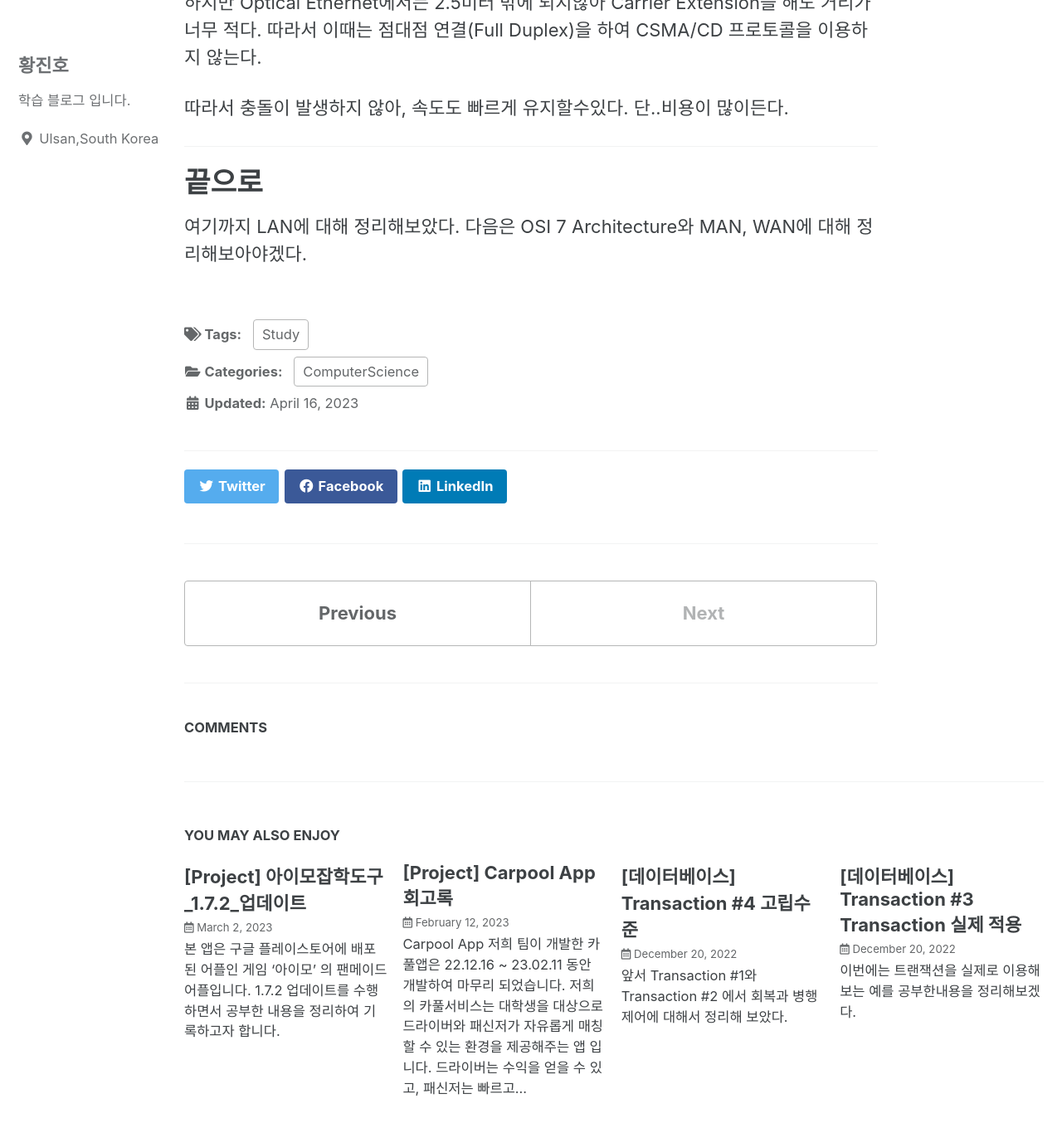
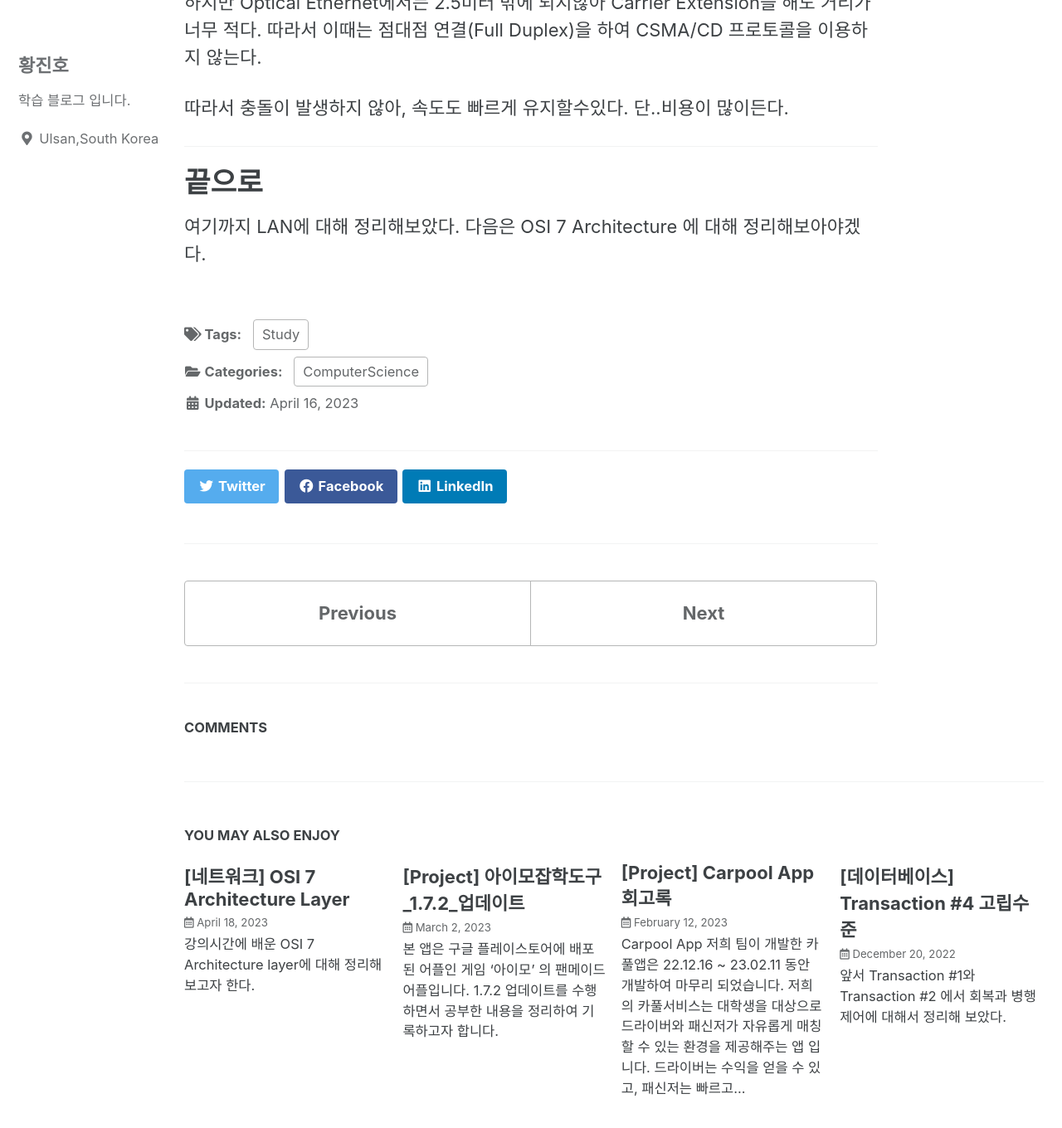
Before and after one commit to jowunnal/jowunnal.github.io, a Jekyll site: the page built from _posts/2023-04-16-LAN.md, in a window 1280 px wide and 1400 px high, scrolled down 9130 px. Shown: the top 1360 px of the window at 83% size. Built offline with Jekyll 4.4.1, drawn with Linux system fonts in a browser that asks for light colours; cached includes are drawn as plain includes; comment, search, counter and statistics services are not loaded; part of the change alters nothing that is shown.

Commit message:
네트워크 물리~ 데이터링크

```diff
--- a/_posts/2023-04-16-LAN.md
+++ b/_posts/2023-04-16-LAN.md
@@ -212,4 +212,4 @@ IEEE 802.2와 802.3의 프레임 형식은 다음과 같다.
 
 ---
 # 끝으로
-여기까지 LAN에 대해 정리해보았다. 다음은 OSI 7 Architecture와 MAN, WAN에 대해 정리해보아야겠다.
+여기까지 LAN에 대해 정리해보았다. 다음은 OSI 7 Architecture 에 대해 정리해보아야겠다.
--- /dev/null
+++ b/_posts/2023-04-18-OSI.md
@@ -0,0 +1,159 @@
+---
+title: "[네트워크] OSI 7 Architecture Layer"
+categories:
+- ComputerScience
+tags:
+- Study
+---
+
+강의시간에 배운 OSI 7 Architecture layer에 대해 정리해보고자 한다.
+
+# OSI 7 Architecture Layer
+OSI 7계층은 국제표준기구 ISO(International Standards Organization)에서 정의하였는데, 서로 다른 다양한 Device 들이 서로 통신을 가능하게 할 수 있도록 표준화한 네트워크 표준 모델 이다.
+
+총7계층으로 나누었는데 다음과 같다.
+
+1. 1계층(물리 계층) : Data <-> Signal
+2. 2계층(데이터링크 계층) : 에러제어, 흐름제어, 접근제어
+3. 3계층(네트워크 계층) : 라우팅, IP
+4. 4계층(전송 계층) : 종단간전송, TCP/UDP
+5. 5계층(세션 계층) : Session관리, 전이중/반이중
+6. 6계층(표현 계층) : 백업,보안
+7. 7계층(응용 계층) : 응용프로그램
+
+OSI 7계층은 유럽에서 주도하여 만들어졌지만 현재는 미국에서 주도하여 만들어진 TCP/IP 5계층을 사용하고 있다.
+
+하나하나 뜯어서 살펴보자
+
+---
+# 물리계층
+통신은 DTE 라는 장치에서 만들어진 Data 를 DCE를 통해서 Signal 로 바꾸어 전달하면, 수신측의 DCE에서 Signal 을 Data로 바꾸어 DTE에서 받아 처리하는 과정을 수행한다.
+
+물리계층은 이러한 물리적 링크를 확립하고, 통신과정에 이 링크를 유지하고 끝나면 해제하는 과정으로써 컴퓨터와 모뎀을 연결하는 핀의 규격이라던지, 모뎀과 거리확장의 장비들과 그들간의 케이블링과 같은 물리적 장비들의 규격을 프로토콜로써 정의한다.
+
+### 즉, 물리적인 것들인 컴퓨터, 모뎀, 리피터, 브릿지, 라우터, 게이트웨이, 케이블 들 모두에 대해 규정한 것이 물리계층이다.
+
+또한, 물리계층에서의 통신단위는 Bit 이다.
+
+---
+# 데이터링크 계층
+데이터링크 계층의 핵심은 흐름제어, 에러제어, 접근제어 이다.
+
+흐름제어와 에러제어는 IEEE 802.3 에서 정의한 LLC에서 수행하며, 접근제어는 MAC에서 수행한다.
+
+데이터 링크 계층에서는 상위 계층(네트워크 계층)에서 생성된 패킷에 이더넷 헤더와 트레일러를 삽입하여 프레임을 구성하고, 물리계층으로 전달한다.
+
+이더넷 헤더에는 MAC주소가 삽입되고, 트레일러에는 에러제어 정보가 삽입된다.
+
+### 흐름제어
+흐름제어란 송신측에서 보낸 데이터가 수신측의 버퍼에 담기고, 버퍼의 데이터를 컴퓨터에서 처리하는데 걸리는 시간 차이로 인해 수신측의 버퍼의 공간을 초과하여 __Overflow__ 가 발생하지 않도록 하기 위한 기법이다.
+
+흐름제어의 기법에는 대표적으로 2가지 종류가 있다.
+
+- Stop And Wait
+
+송신측에서 패킷 하나를 보낸후에 기다린다. 이후 수신측에서 데이터를 잘받았으면 ACK(확인신호)를 보내어주고, 송신측에서 ACK를 받으면 다음 패킷을 보내고, 오류가 있었다면 NAK를 보내어 송신측에서 재전송을 유도한다.
+
+이방식은 패킷하나를 보내고 기다리는데 걸리는 시간이 발생하여 통신효율이 떨어져서 성능이 떨어진다는 단점이 존재한다.
+
+이를 개선한 방식이 Sliding Window 방법이다.
+
+- Sliding Window
+
+Sliding Window는 수신측에서 패킷을 받으면 ACK에 남은 버퍼 공간크기를 TCP헤더에 담아 보내면, 송신측에서 남은 공간만큼 가변적으로 패킷을 전달하는 형태로 확인신호가 오기 전까지 기다려야 했던 Stop And Wait의 단점을 보완한 방법이다.
+
+### 에러제어
+에러제어는 에러 검출(Error Detection)과 에러 정정(Error Correction) 으로 두가지로 나뉜다.
+
+#### Error Detection
+에러 검출은 대표적으로 패리티비트, LRC(블록합 검사), CRC, CheckSum 이 있다. 하나씩 살펴보자.
+
+- 패리티비트 : 가장 기초적인 방법으로 한블록의 끝에 한비트를 추가한뒤 짝수 패리티 혹은 홀수 패리티 방식에 따라 에러를 검출하는 방법이다.
+
+짝수 패리티였다면 블록의 비트들중 1이 짝수개였으면 에러가 없는것이고, 홀수개 였다면 에러가 있었다는 의미로 에러가 검출되면 재전송을 요구한다. 또한 홀수 패리티 방식은 그와 반대다.
+
+패리티비트 방식의 단점은 에러가 짝수개가 발생했을 때 검출이 불가능 하다는 점이다.
+
+2개비트에서 에러가 났다고 가정해보자. 홀수 패리티든 짝수 패리티든 에러가 났다고 확인이 안된다.
+
+- LRC (블록합 검사) : 2차원 패리티 검사라고도 불리며 전달된 블록들을 일정크기로 묶어서 2차원 배열 형태로 만들고 행/열 의 끝에 __한 블록씩을 추가하여__ 에러를 검출하는 방법이다.
+
+기존의 패리티비트 방식을 일정량을 묶어서 2차원 배열형태로 만드는 것인데, 블록합 검사의 경우 같은 열의 짝수개의 에러를 검출할 수 없다는 단점이 존재한다.
+
+- CRC(순환 중복 검사) : 한블록의 Original 데이터에 송수신측에서 동일하게 정의한 다항식으로 __캐리가없는 Modulo-2 연산__ 을 적용하여 발생한 나머지를 CRC필드로 추가하여 송신측에서 데이터 CRC필드를 더하여 보냈을때 수신측에서 받아 같은 다항식으로 캐리가없는 Modulo-2 연산을 적용했을 때 나머지가 0이면 에러가 없고, 0이아니면 에러가 존재하는 방법으로 검출한다.
+
+예를들어,  01101011 이라는 데이터를 CRC-8의 에러검출 알고리즘으로 전송한다고 가정해보자
+
+다항식은 이미 정해져있는 x^8 + x^2 + x + 1(CRC-8) 이 되며, 이것으로 XOR 연산하였을 때 나머지가 00010110 이며, 이것이 CRC필드가 된다.
+
+그럼 original 데이터에 CRC필드를 더하여(이어붙여서) 0110101100010110 을 전송하고, 수신측에서 동일한 정해진 다항식으로 XOR 연산한 것이 0이면 에러가없고, 0이아니면 에러가있어서 재전송을 요구하게 된다.
+
+CRC의 경우 유럽의 표준이 CRC-CCITT(16비트) 이며, CRC-32는 IEEE802와 Ethernet에서 사용하여 두개의 방식이 가장 많이 사용된다.
+
+- CheckSum : 송신측에서 전송할 데이터(Original Data)들을 모두 더하여 1의 보수화한 뒤에 Original Data에 이어붙여서 전송한후 수신측에서 모든 데이터를 더하여 1의 보수화를 했을때 0이면 에러가없고, 0이아니면 에러가 있음을 통해 검출하는 방법
+
+2, 4바이트 CheckSum을 가장 많이 사용하며 IP, TCP/UDP에서 2Byte CheckSum을 이용하고 있다.
+
+#### Error Correction
+
+에러 정정은 대표적으로 ARQ와 FEQ로 나뉜다.
+
+ARQ란 에러가 Detection 되면 재전송을 요구하는 방법이고, FEQ는 에러를 수신측에서 직접 Correction 하는 방법이다.
+
+ARQ를 먼저 보자면, Stop And Wait ARQ, Go back -N ARQ, Selective Repeat ARQ로 대표적으로 3가지가 있다.
+
+- Stop And Wait ARQ : 흐름제어에서 설명한 Stop And Wait 방식에서 재전송을 요구하는 방법이다.
+
+송신측에서 데이터를 전송하면, 수신측에서 에러가 없으면 ACK를 보내고 송신측에서 ACK를 받으면 다음데이터를 전송한다.
+
+만약 에러가 발생했다면, 수신측에서 NAK를 보내고 송신측에서 동일 데이터를 재전송 한다.
+
+이는 위에서 서술한 바와 같이 하나를 보내고 기다려야 해서 통신효율이 떨어진다는 단점이 있다.
+
+- Go back -N ARQ : 송신측에서 데이터를 기다리지 않고 연속적으로 보내어 에러가 발생했을 때 발생한 에러의 데이터부터 다시 순서대로 보내는 방법이다.
+
+예를들어 1,2,3,4,5,6,7,8,9,10 순으로 데이터를 보낸다고 가정해 보자.
+
+1, 2, 3 까지는 수신측에서 에러가 없었는데 4에서 에러가 발생했다.
+
+하지만 송신측은 연속적으로 데이터를 보내기 때문에 5,6,7 까지 이미 전달된 상황이다.
+
+수신측에서 NAK4 를 보내면 송신측에서 4부터 다시 4,5,6,7 순으로 재전송 하게 된다.
+
+- Selective Repeat ARQ : Go back -N과 달리 에러가 발생한 데이터만 다시 선택적으로 보내는 방법이다.
+
+위의 동일한 상황에서 NAK4를 송신측으로 보내면 송신측은 4를 재전송하고, 나머지 데이터인 8,9,10 을 보내게 된다.
+
+현재는 Selective Repeat 보다 Go back -N 방식을 많이 사용하고 있다.
+
+Seletive Repeat의 경우 중간의 데이터를 선택적으로 전송하면, 수신측에서는 1,2,3 과  5,6,7 사이에 4를 연결해야 하는 Memory Management가 발생한다.
+
+이는 추가적인 메모리내의 연산을 발생시켜서 성능적으로 더 안좋다고 한다.
+
+따라서 에러 발생지점부터 순차적으로 다시 보내어 Memory Management가 발생하지 않는 Go back -N 방법을 많이 사용한다고 한다.
+
+다음으로 FEQ를 보자.
+
+FEQ는 ARQ와 달리 에러를 수신측에서 직접 정정해야 하기 때문에 추가적인 에러 확인 용도의 비트가 추가된 데이터를 받아야 한다.
+
+즉, 전달되는 정보의 크기가 커서 통신효율이 떨어진다는 단점이 있다. 따라서 잘 사용되지 않는 방법이다.
+
+하지만 위성과 같은 거리가 아주 먼 통신을 할 때는 사용된다.
+
+예를들어 위성의경우 수백km~ 수천km 만큼 멀리 떨어진 곳에 통신해야 하는데 ARQ같은 재전송 알고리즘을 사용하면 재전송 받기까지 시간이 오래걸려서 오히려 통신효율이 떨어진다.
+
+따라서 이럴때는 한번 보낼때 에러정정코드를 삽입하여 보내어 통신효율을 증대한다.
+
+FEQ에는 대표적으로 해밍코드(단일비트 오류정정), 상승코드(다중비트 요류정정) 가 있다.
+
+해밍코드와 상승코드는 너무 길어지므로 생략하겠다.
+
+### 접근제어
+
+접근제어는 특정순간에 어느 시스템이 회선을 점유할 것인지를 결정하는 기능으로 [LAN](https://jowunnal.github.io/computerscience/LAN/ "link") 에서 설명했듯이 MAC 과 관련있다.
+
+가입자망은 90퍼센트 이상이 LAN을 사용하고, LAN의 토폴로지는 Sharing 회선(버스, 링, 스타, 트리)으로 구성되기 때문에 회선을 공유할 때 충돌이 발생하지 않도록 하기 위해 접근제어가 필수적이다.
+
+ [LAN](https://jowunnal.github.io/computerscience/LAN/ "link") 의 CSMA/CD 소개에서 자세히 설명해 두었으니 참조하면 될거같다.
+
+ ---
```
